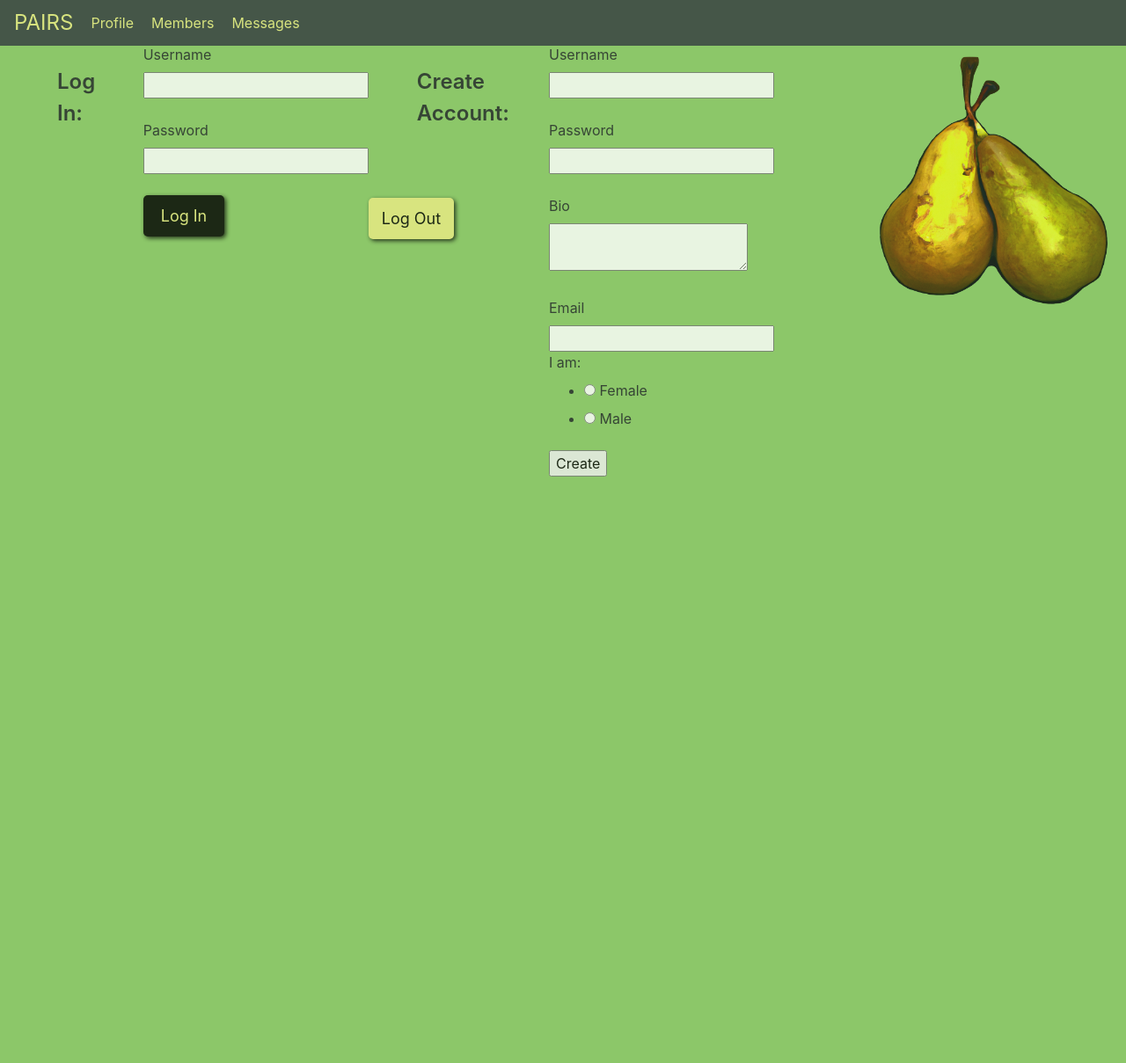
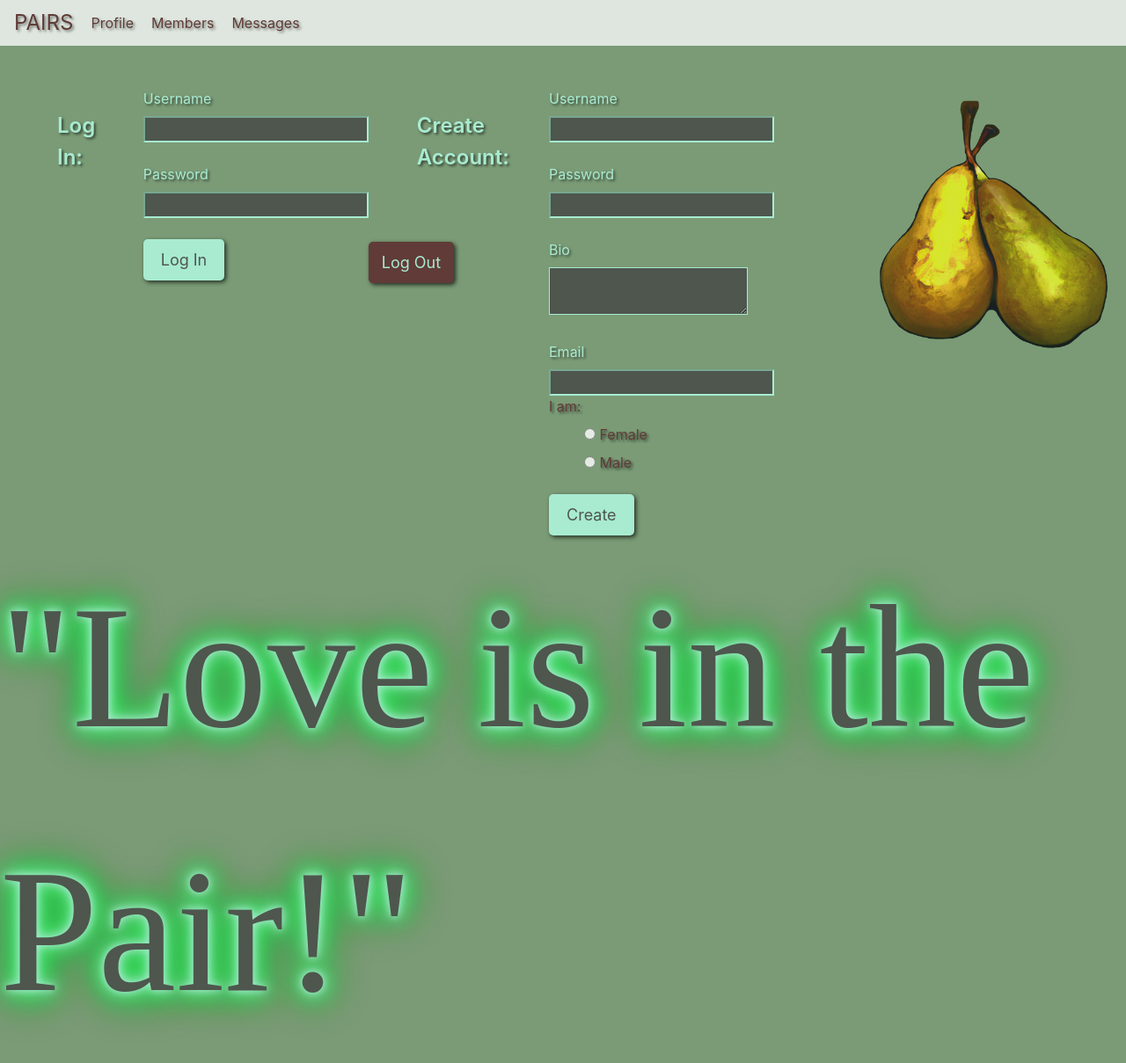
Before and after one commit to Damien580/Final-Fullstack-Capstone, a Flask app: page / in a window 1280 px wide. Shown: the whole page at 88% size. Before the commit the page ends 542 px from the top, so only its background shows below. Run offline with Flask 2, Linux system fonts and the light colour scheme; some libraries are stand-ins or nearby versions.

Commit message:
styling changes

```diff
--- a/static/styles.css
+++ b/static/styles.css
@@ -1,12 +1,14 @@
-/* base.html */
+/*----------------- base.html--------------------- */
 .navbar-brand-dark-pink {
     display: flex;
-    color: rgb(236, 236, 133);
+    color: #5a2328;
     font-size: x-large;
+    text-shadow: 2px 2px 3px rgba(0, 0, 0, 0.5);
 }
 .nav-link-dark-pink{
     display: flex;
-    color: rgb(236, 236, 133)
+    color: #5a2328;
+    text-shadow: 2px 2px 3px rgba(0, 0, 0, 0.5);
 }
 .nav-item{
     display: flex;
@@ -16,20 +18,16 @@
 }
 header{
     display: flex;
-    height: 50px;
+    height: 100px;
     width:100vw;
     position: static;
     top: 0px;
 }
-.logo{
-    height: 25px;
-    margin-left: 15px;
-}
 
 
-/* home.html  */
+/*----------------------- home.html --------------------- */
 .home-body{
-    background-color: rgb(140, 199, 105);
+    background-color: #7a9b76;
     background-size: cover;
     background-repeat: no-repeat;
     opacity: .8;
@@ -42,12 +40,14 @@ header{
     top: 0px;
     flex: auto;
     margin-left: 40px;
+    color: #b5ffe9;
+    text-shadow: 2px 2px 3px rgba(0, 0, 0, 0.7);
 
 }
 .btn-submit{
     display: flex;
-    background-color: black;
-    color: rgb(236, 236, 133);
+    background-color: #b5ffe9;
+    color: #444545;
     font-size: 18px;
     padding: 10px 20px;
     border-radius: 5px;
@@ -62,11 +62,35 @@ header{
     align-items: flex-start;
     margin-left: 30px;
 }
+.form-container-2 ul{
+    list-style: none;
+}
+.tagline{
+    display: flex;
+    justify-content:center ;
+    font-size: 200px;
+    font-family: Savoye LET;
+    color: #444545;
+    animation: glow 1s ease-in-out infinite alternate;
+}
+@keyframes glow {
+    from {
+      text-shadow: 0 0 5px #b5ffe9, 0 0 10px #b5ffe9, 0 0 15px #16FA4A , 0 0 20px #16FA4A , 0 0 25px #16FA4A , 0 0 30px #068223 , 0 0 35px #068223 ;
+    }
+    to {
+      text-shadow: 0 0 10px #b5ffe9, 0 0 20px #b5ffe9, 0 0 30px #16FA4A , 0 0 40px #16FA4A , 0 0 50px #16FA4A , 0 0 60px #068223 , 0 0 70px #068223 ;
+    }
+  }
+.home-field{
+    background-color: #444545;
+    color: #b5ffe9;
+    border-color: #b5ffe9;
+}
 .btn-logout{
     display: flex;
     position: absolute;
-    color: black;
-    background-color: rgb(236, 236, 133);
+    color: #b5ffe9;
+    background-color: #5a2328;
     margin-top: 175px;
     font-size: 18px;
     padding: 10px 15px;
@@ -74,7 +98,20 @@ header{
     border: none;
     cursor: pointer;
     box-shadow: 2px 2px 5px rgba(0, 0, 0, 0.9);
-
+}
+.fem{
+    color: #5a2328;
+}
+.create-btn{
+    display: flex;
+    background-color: #b5ffe9;
+    color: #444545;
+    font-size: 18px;
+    padding: 10px 20px;
+    border-radius: 5px;
+    border: none;
+    cursor: pointer;
+    box-shadow: 2px 2px 5px rgba(0, 0, 0, 0.9);
 }
 .photo1{
     display: flex;
--- a/templates/base.html
+++ b/templates/base.html
@@ -7,12 +7,10 @@
     <link rel="stylesheet" href="https://cdn.jsdelivr.net/npm/bootstrap@4.0.0/dist/css/bootstrap.min.css" integrity="sha384-Gn5384xqQ1aoWXA+058RXPxPg6fy4IWvTNh0E263XmFcJlSAwiGgFAW/dAiS6JXm" crossorigin="anonymous">
     <link rel="stylesheet" href="../static/styles.css"/>
     <title>Pairs</title>
-
-
 </head>
 
 <header>
-    <nav class="navbar navbar-expand-lg navbar-dark bg-dark fixed-top" id="navbar">
+    <nav class="navbar navbar-expand-lg navbar-dark bg-light fixed-top" id="navbar">
         <a class="navbar-brand-dark-pink" href="/">PAIRS</a>
         <button class="navbar-toggler custom-toggler" type="button" data-toggle="collapse" data-target="#navbarSupportedContent" aria-controls="navbarSupportedContent" aria-expanded="false" aria-label="Toggle navigation" id="drop">
             <span class="navbar-toggler-icon"></span>
--- a/templates/home.html
+++ b/templates/home.html
@@ -7,9 +7,9 @@
         <form class="login" action="/login" method="POST">
             {{ login_form.csrf_token() }}
             {{ login_form.username.label(class="home-text") }}<br>
-            {{ login_form.username(class="home-text") }}<br><br>
+            {{ login_form.username(class="home-field") }}<br><br>
             {{ login_form.password.label(class="home-text") }}<br>
-            {{ login_form.password(class="home-text") }}<br><br>
+            {{ login_form.password(class="home-field") }}<br><br>
             {{ login_form.submit(value="Log In", class="btn-submit") }}
         </form>
             <form class="logout-button" action="/logout">
@@ -25,21 +25,22 @@
             <form action="{{ url_for('new_user') }}" method="POST">
                 {{ new_user_form.csrf_token() }}
                 {{ new_user_form.new_username.label }}<br>
-                {{ new_user_form.new_username }}<br><br>
+                {{ new_user_form.new_username(class="home-field") }}<br><br>
                 {{ new_user_form.new_password.label}}<br>
-                {{ new_user_form.new_password }}<br><br>
+                {{ new_user_form.new_password(class="home-field") }}<br><br>
                 {{ new_user_form.user_bio.label }}<br>
-                {{ new_user_form.user_bio }}<br><br>
+                {{ new_user_form.user_bio(class="home-field") }}<br><br>
                 {{ new_user_form.user_email.label }}<br>
-                {{ new_user_form.user_email }}<br>
-                {{ new_user_form.is_female.label }}
-                {{ new_user_form.is_female }}
-                {{ new_user_form.submit }}
+                {{ new_user_form.user_email(class="home-field") }}<br>
+                {{ new_user_form.is_female.label(class="fem") }}
+                {{ new_user_form.is_female(class="fem") }}
+                {{ new_user_form.submit(class="create-btn") }}
             </form>
             <img class="photo1" src="static/pics/romanticpears.png">
         </div>
     </div>
 </body>
+<p class="tagline">"Love is in the Pair!"</p>
 {% endblock %}
 
 {% block foot %}
```
Also changed, not shown: other parts of static/styles.css (+69 -39 lines), templates/all_users.html (+1 -7 lines), templates/profile.html (+9 -13 lines).
